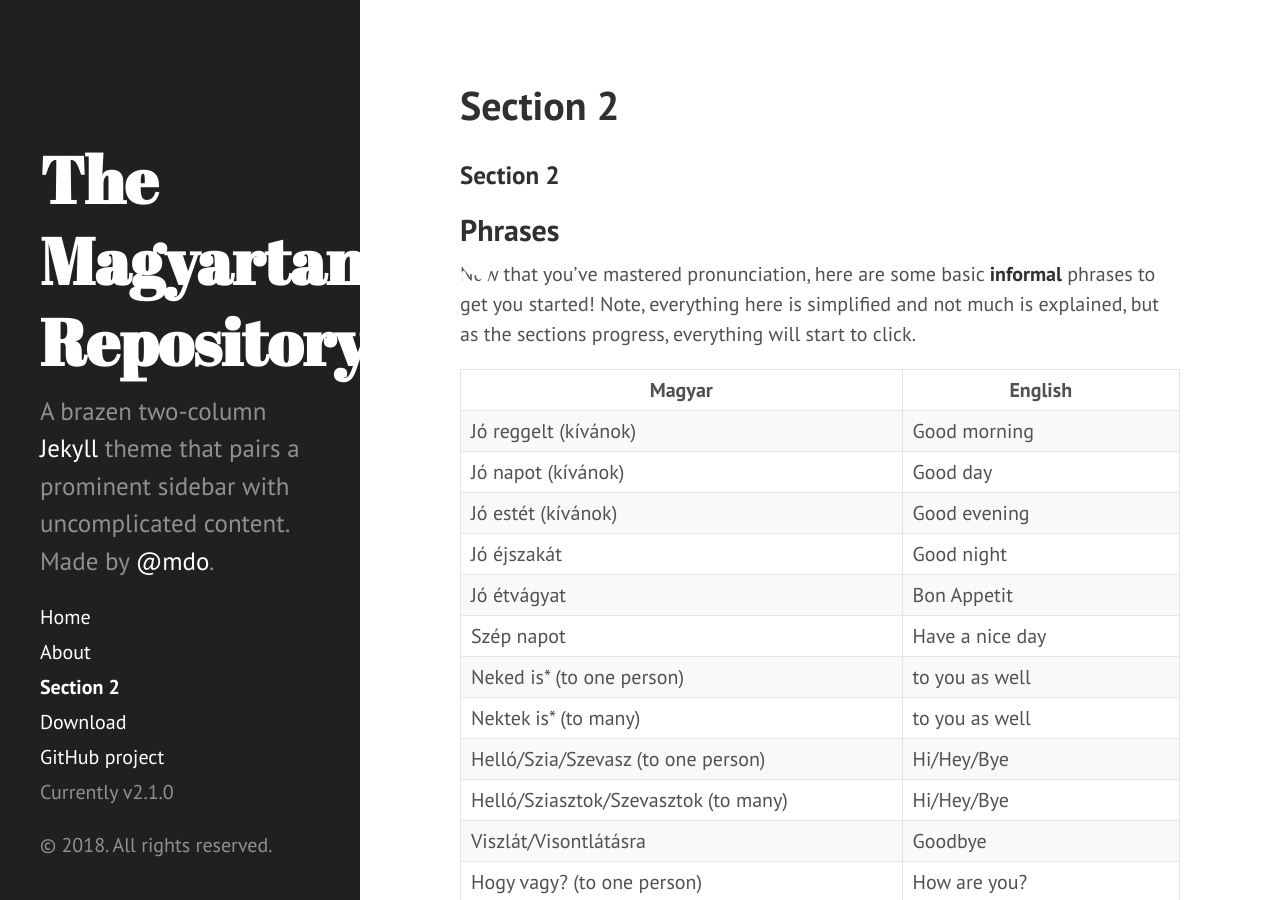
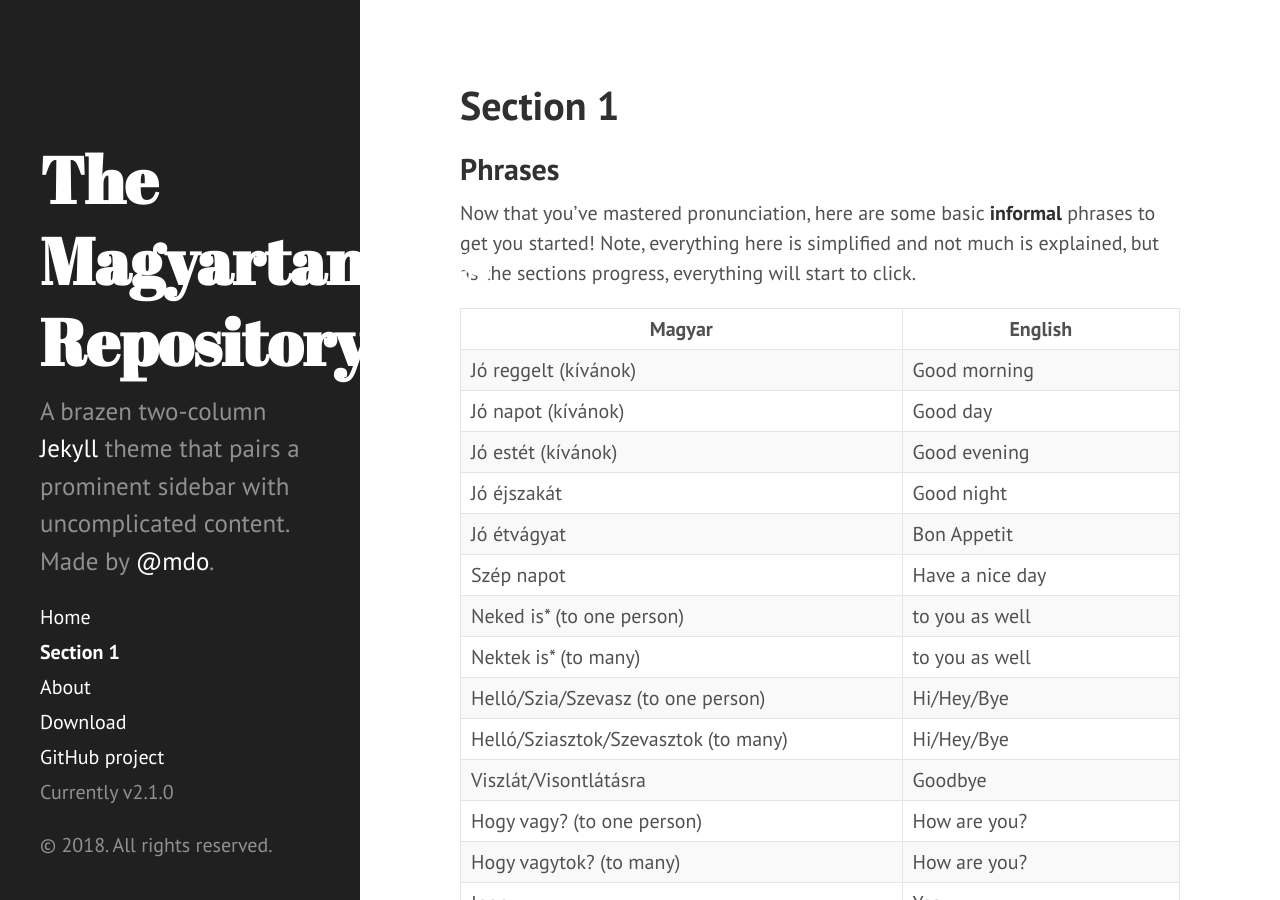
Before and after one commit to Magyartanulas/magyartanulas.github.io, a Jekyll site: the page built from Section2.md, in a window 1280 px wide and 900 px high. Built offline with Jekyll 4.4.1, drawn with Linux system fonts in a browser that asks for light colours; our own code applies the rules of GitHub Pages for plain Markdown files; Markdown is read by kramdown in place of the engine named in the settings.

Commit message:
Update Section2.md

```diff
--- a/Section2.md
+++ b/Section2.md
@@ -1,4 +1,7 @@
-### Section 2
+---
+layout: page
+title: Section 1
+---
 
 ## Phrases
 
```
